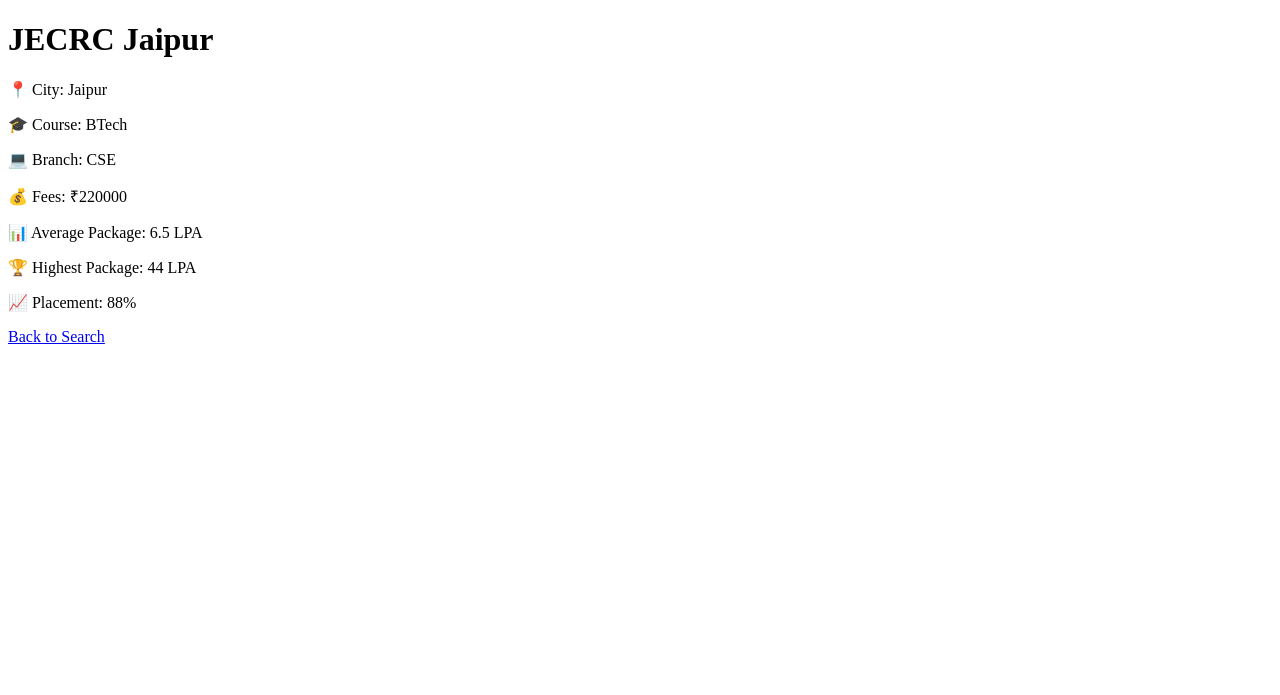
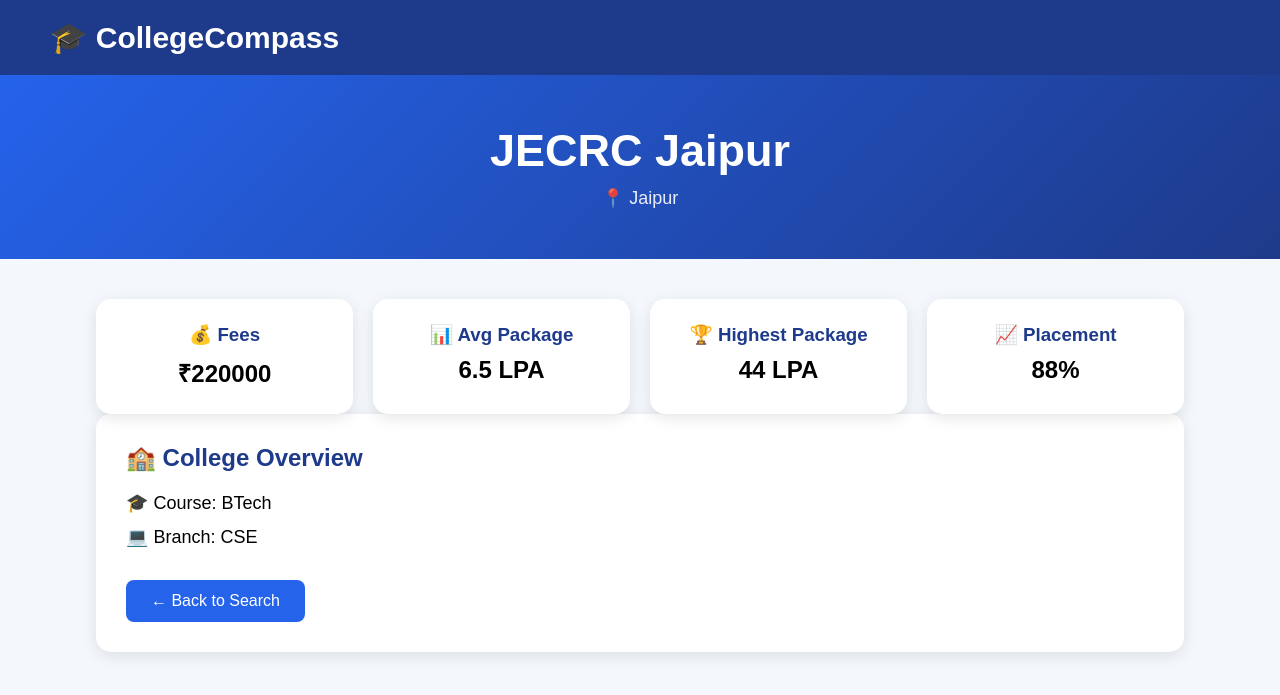
Before and after one commit to Shreyansh-Sharma23/CollegeCompass, a Flask app: page /college/1 in a window 1280 px wide. Shown: the top 695 px of the page. Run offline with Flask 3, Linux system fonts and the light colour scheme; data comes from the database, SQL or seed files in the repository.

Commit message:
Day 3: Added college profile pages and SQLite integration

```diff
--- a/templates/college_profile.html
+++ b/templates/college_profile.html
@@ -2,28 +2,180 @@
 <html>
 
 <head>
-    <title>{{ college[1] }}</title>
+    <title>{{ college[1] }} - CollegeCompass</title>
+
+    <style>
+        * {
+            margin: 0;
+            padding: 0;
+            box-sizing: border-box;
+            font-family: Arial, sans-serif;
+        }
+
+        body {
+            background: #f4f7fc;
+        }
+
+        nav {
+            background: #1e3a8a;
+            color: white;
+            padding: 20px 50px;
+        }
+
+        nav h2 {
+            font-size: 30px;
+        }
+
+        .hero {
+            background: linear-gradient(135deg, #2563eb, #1e3a8a);
+            color: white;
+            text-align: center;
+            padding: 50px;
+        }
+
+        .hero h1 {
+            font-size: 45px;
+            margin-bottom: 10px;
+        }
+
+        .hero p {
+            font-size: 18px;
+            opacity: 0.9;
+        }
+
+        .container {
+            width: 85%;
+            margin: 40px auto;
+        }
+
+        .card {
+            background: white;
+            border-radius: 15px;
+            padding: 30px;
+            margin-bottom: 25px;
+            box-shadow: 0px 4px 15px rgba(0,0,0,0.1);
+        }
+
+        .card h2 {
+            color: #1e3a8a;
+            margin-bottom: 20px;
+        }
+
+        .info {
+            font-size: 18px;
+            margin-bottom: 12px;
+        }
+
+        .stats {
+            display: flex;
+            gap: 20px;
+            flex-wrap: wrap;
+        }
+
+        .stat-box {
+            flex: 1;
+            min-width: 220px;
+            background: white;
+            border-radius: 15px;
+            padding: 25px;
+            text-align: center;
+            box-shadow: 0px 4px 15px rgba(0,0,0,0.1);
+        }
+
+        .stat-box h3 {
+            color: #1e3a8a;
+            margin-bottom: 10px;
+        }
+
+        .stat-box p {
+            font-size: 24px;
+            font-weight: bold;
+        }
+
+        .back-btn {
+            display: inline-block;
+            background: #2563eb;
+            color: white;
+            text-decoration: none;
+            padding: 12px 25px;
+            border-radius: 8px;
+            margin-top: 20px;
+        }
+
+        .back-btn:hover {
+            background: #1d4ed8;
+        }
+    </style>
 </head>
 
 <body>
 
-    <h1>{{ college[1] }}</h1>
+    <nav>
+        <h2>🎓 CollegeCompass</h2>
+    </nav>
 
-    <p>📍 City: {{ college[2] }}</p>
+    <div class="hero">
+        <h1>{{ college[1] }}</h1>
+        <p>📍 {{ college[2] }}</p>
+    </div>
 
-    <p>🎓 Course: {{ college[3] }}</p>
+    <div class="container">
 
-    <p>💻 Branch: {{ college[4] }}</p>
+        <div class="stats">
 
-    <p>💰 Fees: ₹{{ college[5] }}</p>
+            <div class="stat-box">
+                <h3>💰 Fees</h3>
+                <p>₹{{ college[5] }}</p>
+            </div>
 
-    <p>📊 Average Package: {{ college[6] }}</p>
+            <div class="stat-box">
+                <h3>📊 Avg Package</h3>
+                <p>{{ college[6] }}</p>
+            </div>
 
-    <p>🏆 Highest Package: {{ college[7] }}</p>
+            <div class="stat-box">
+                <h3>🏆 Highest Package</h3>
+                <p>{{ college[7] }}</p>
+            </div>
 
-    <p>📈 Placement: {{ college[8] }}</p>
+            <div class="stat-box">
+                <h3>📈 Placement</h3>
+                <p>{{ college[8] }}</p>
+            </div>
 
-    <a href="/colleges">Back to Search</a>
+        </div>
+
+        <div class="card">
+
+            <h2>🏫 College Overview</h2>
+
+            <p class="info">🎓 Course: {{ college[3] }}</p>
+
+            <p class="info">💻 Branch: {{ college[4] }}</p>
+
+            {% if college|length > 9 %}
+            <p class="info">🏠 Hostel Fee: ₹{{ college[9] }}</p>
+            {% endif %}
+
+            {% if college|length > 10 %}
+            <p class="info">🏆 NIRF Rank: {{ college[10] }}</p>
+            {% endif %}
+
+            {% if college|length > 11 %}
+            <p class="info">📅 Established: {{ college[11] }}</p>
+            {% endif %}
+
+            {% if college|length > 12 %}
+            <p class="info">🌐 Website: {{ college[12] }}</p>
+            {% endif %}
+
+            <a href="/colleges" class="back-btn">
+                ← Back to Search
+            </a>
+
+        </div>
+
+    </div>
 
 </body>
 
```
